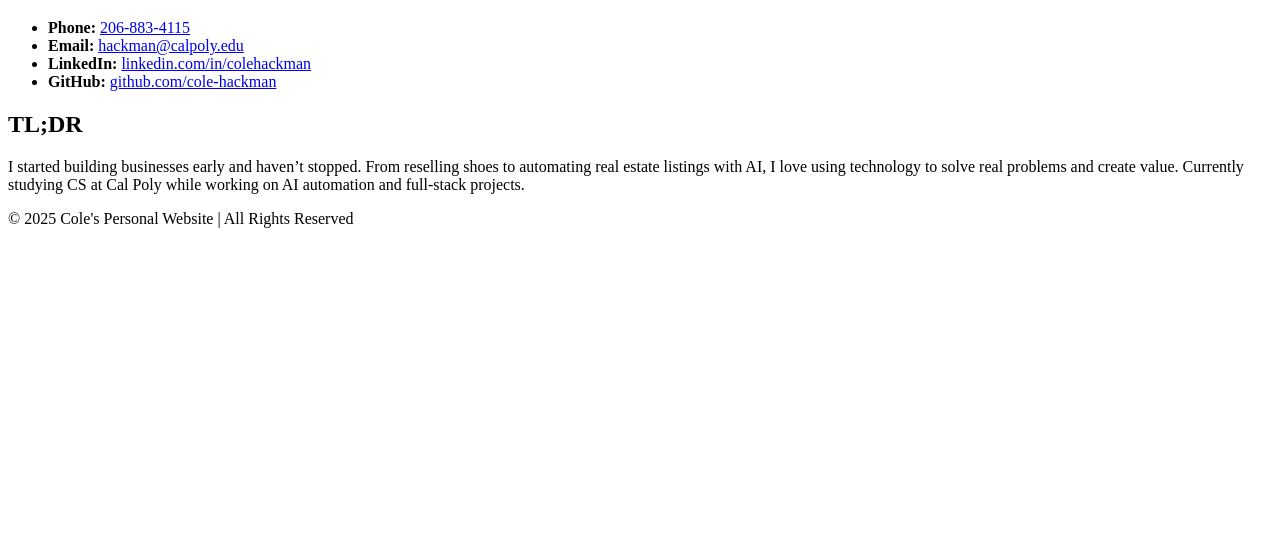
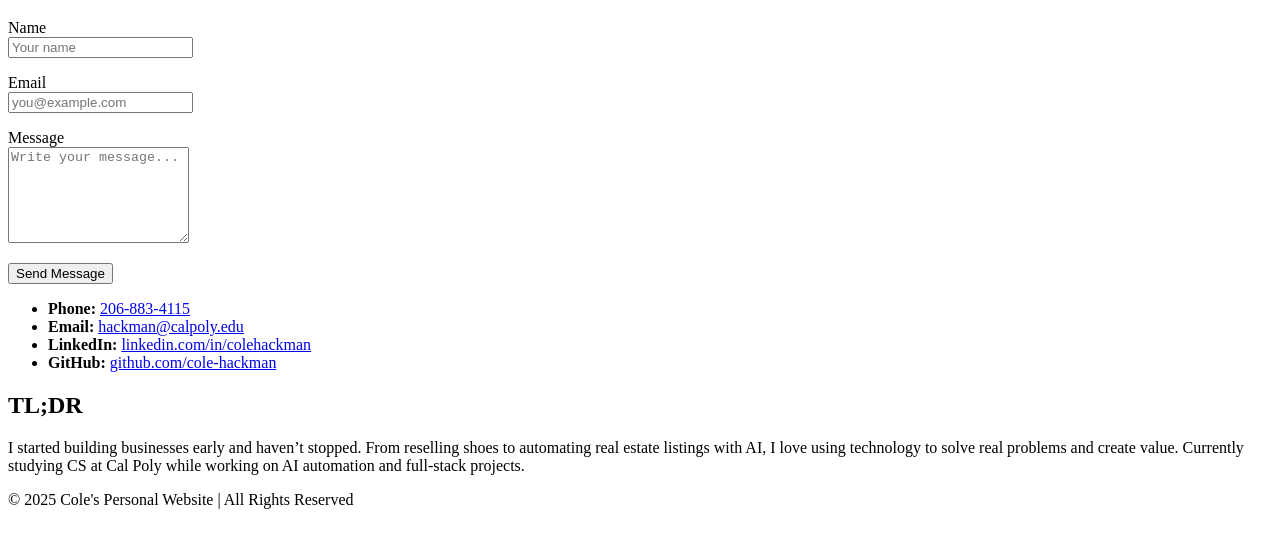
Before and after one commit to cole-hackman/cole-hackman.github.io, a plain HTML site: page contact.html in a window 1280 px wide. Shown: the part 218-766 px from the top of the page. Drawn offline with Linux system fonts and the light colour scheme.

Commit message:
feat(contact): add required contact form (name, email, message, submit) and keep quick links

```diff
--- a/contact.html
+++ b/contact.html
@@ -17,6 +17,27 @@
 
     <main>
       <h1 class="page-title">contact</h1>
+
+      <!-- Contact form -->
+      <form id="contact-form" action="#" method="post">
+        <p>
+          <label for="name">Name</label><br>
+          <input type="text" id="name" name="name" placeholder="Your name" required>
+        </p>
+        <p>
+          <label for="email">Email</label><br>
+          <input type="email" id="email" name="email" placeholder="you@example.com" required>
+        </p>
+        <p>
+          <label for="message">Message</label><br>
+          <textarea id="message" name="message" rows="6" placeholder="Write your message..." required></textarea>
+        </p>
+        <p>
+          <input type="submit" value="Send Message">
+        </p>
+      </form>
+
+      <!-- Quick info list (kept) -->
       <section class="contact-info">
         <ul>
           <li><strong>Phone:</strong> <a href="tel:+12068834115">206-883-4115</a></li>
```
